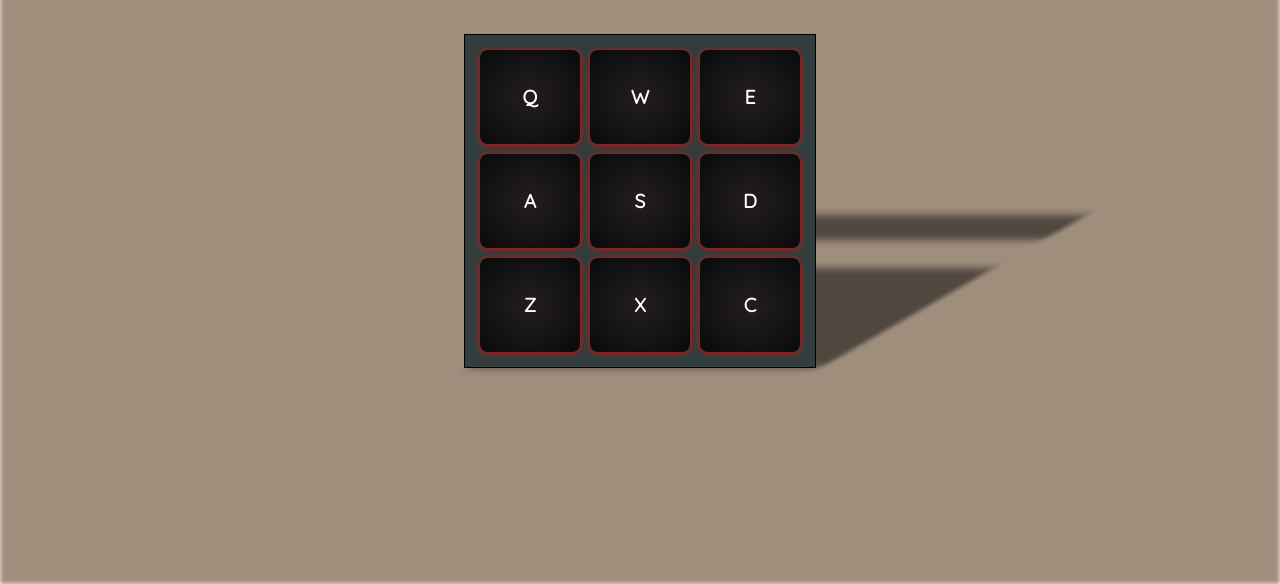
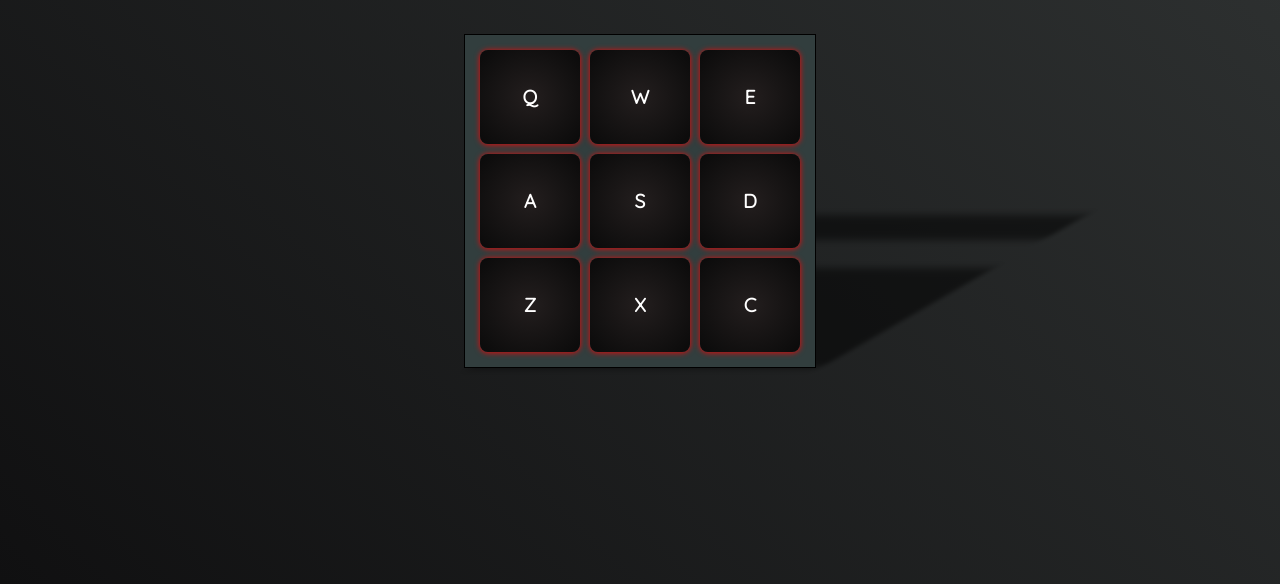
Before and after one commit to MarkTriesCoding/KeyboardDrums, a React app: page / in a window 1280 px wide. Shown: the part 216-800 px from the top of the page. Built offline with nearby package versions, Linux system fonts and the light colour scheme.

Commit message:
Update drums.css

```diff
--- a/src/css/drums.css
+++ b/src/css/drums.css
@@ -22,14 +22,11 @@ body{
     position:absolute;
     top:0;
     right:0;
-    filter:blur(2px) sepia(0.6) grayscale(0.2);
+
      width:100%;
     height:100%;
      z-index:-2;
- background-color:rgba(150,120,120,1);
-  background-size:contain ;
-    background-repeat:no-repeat;
-  background-position:center;
+background: linear-gradient(225deg, rgba(0,20,36,1) 0%, rgba(64,61,61,1) 0%, rgba(45,48,48,1) 9%, rgba(16,16,17,1) 100%);
   }
 
 ::selection{
```
